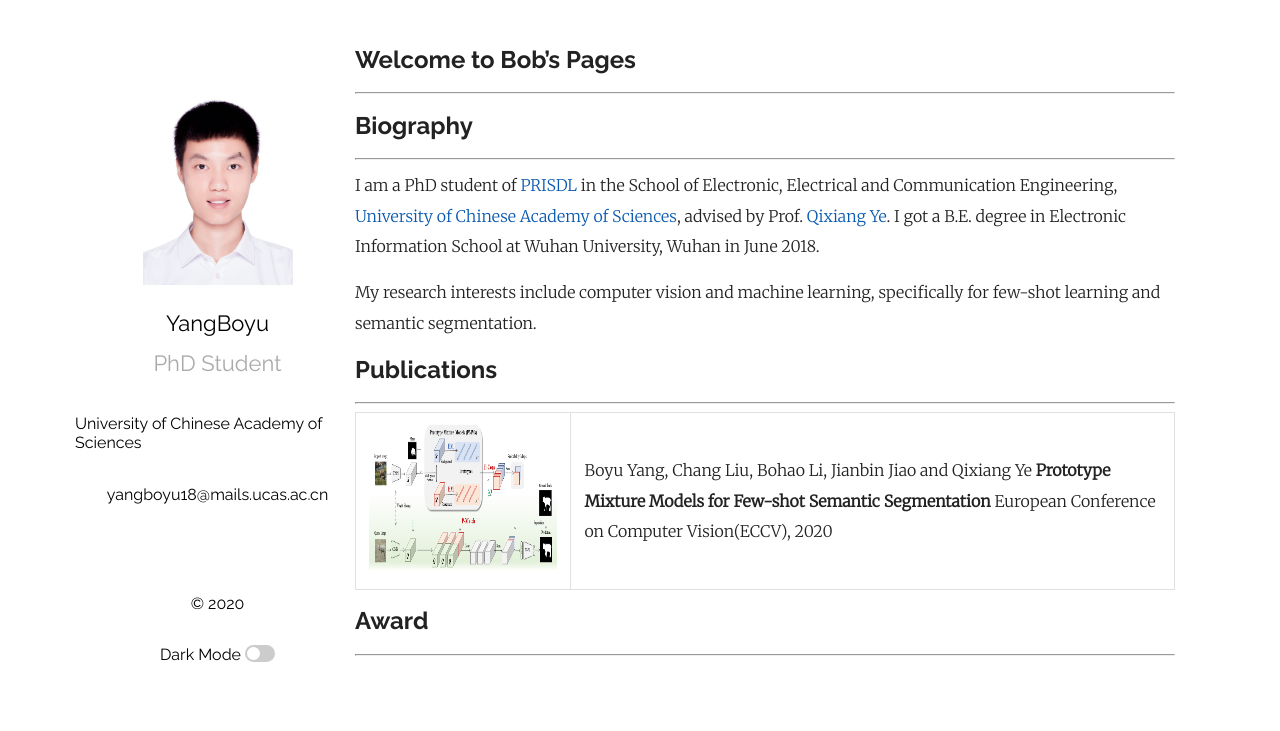
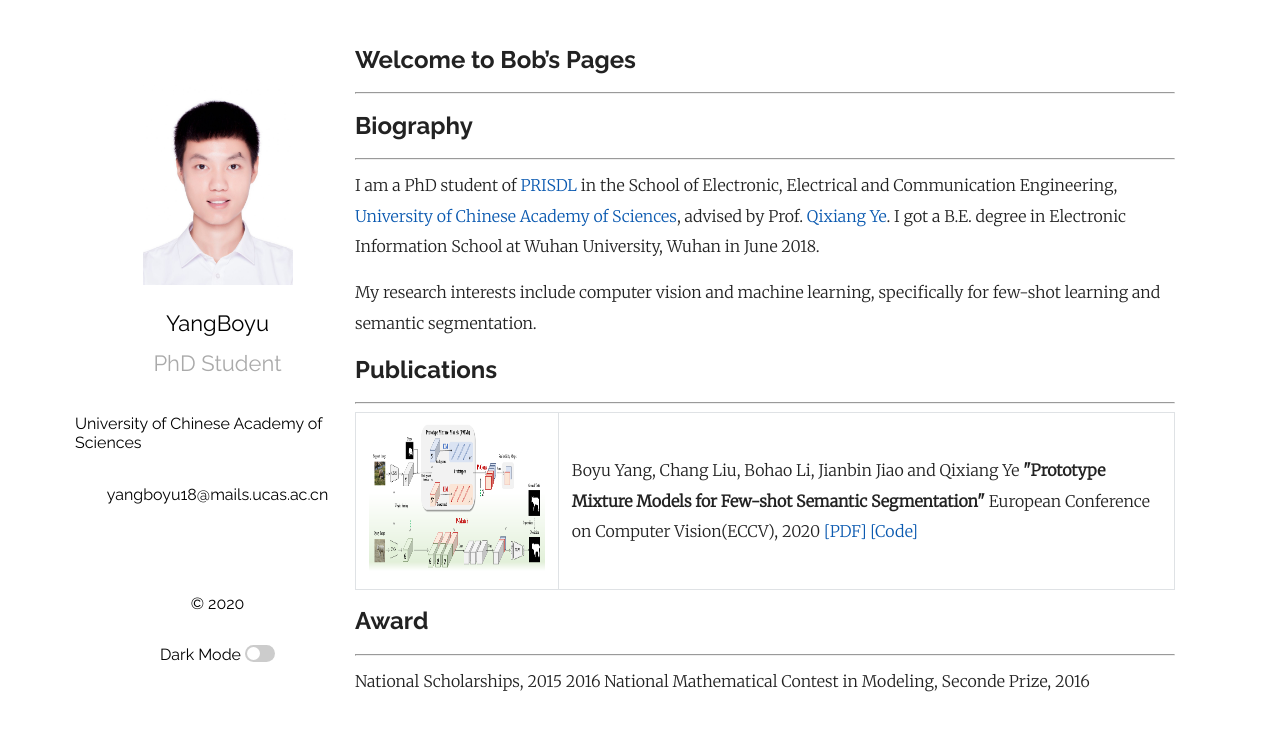
Before and after one commit to Yang-Bob/Yang-Bob.github.io, a Jekyll site: the page built from index.md, in a window 1280 px wide. Shown: the top 731 px of the page. Built offline with Jekyll 4.4.1, drawn with Linux system fonts in a browser that asks for light colours; some web fonts are replaced; our own code applies the rules of GitHub Pages for plain Markdown files; a script that is not in the unit is left out; comment, search, counter and statistics services are not loaded.

Commit message:
Update index.md

```diff
--- a/index.md
+++ b/index.md
@@ -13,10 +13,13 @@ My research interests include computer vision and machine learning, specifically
 <tr>
 <td><img src="/PMMs.png"  height="150" width="500"></td>
 <td>Boyu Yang, Chang Liu, Bohao Li, Jianbin Jiao and Qixiang Ye
-<b>Prototype Mixture Models for Few-shot Semantic Segmentation</b>
-European Conference on Computer Vision(ECCV), 2020</td>
+<b>"Prototype Mixture Models for Few-shot Semantic Segmentation"</b>
+European Conference on Computer Vision(ECCV), 2020 <a href="url">[PDF]</a> <a href="https://github.com/Yang-Bob/PMMs">[Code]</a> </td>
 </tr>
 </table>
 
 ## Award
 ---
+
+National Scholarships, 2015 2016
+National Mathematical Contest in Modeling, Seconde Prize, 2016
```
